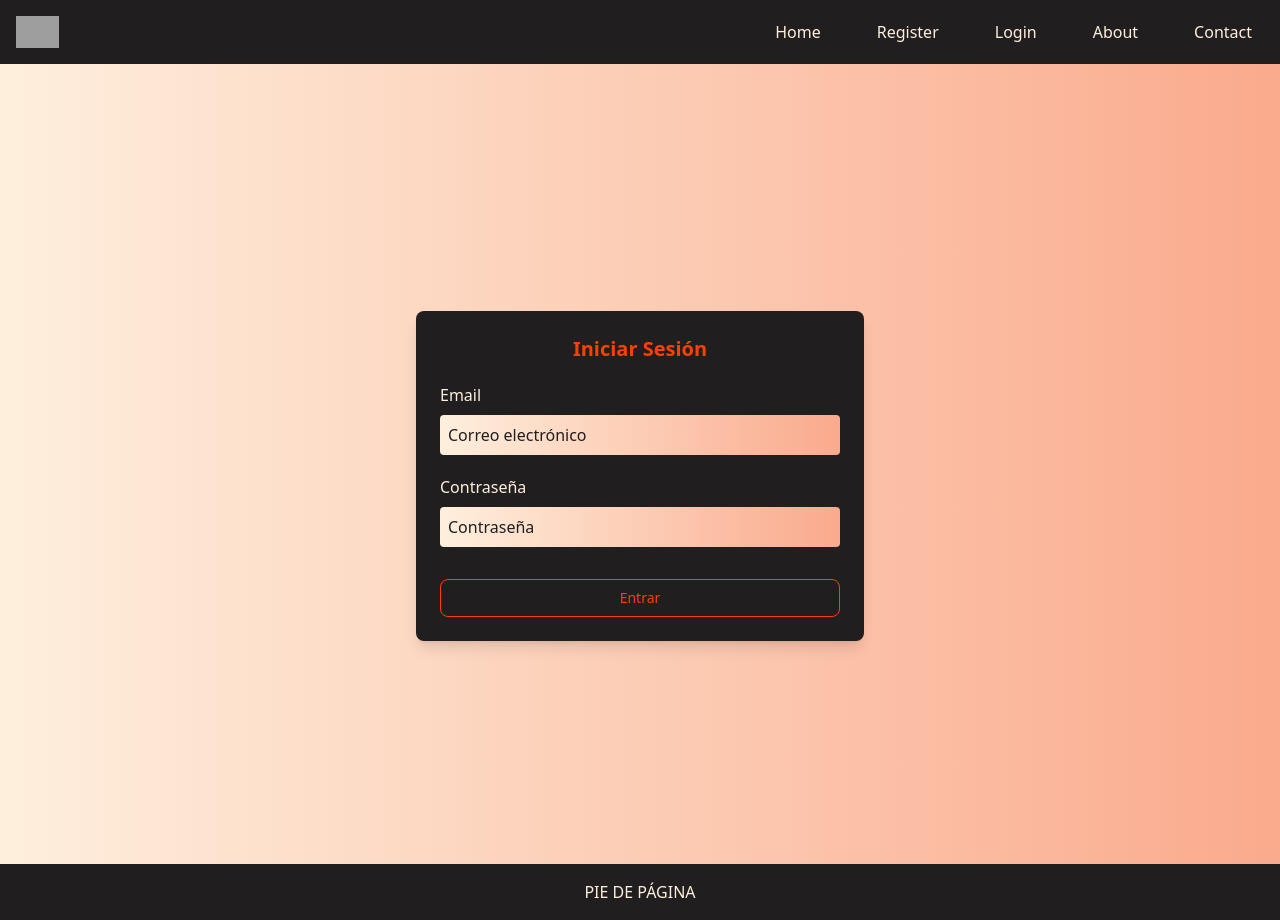
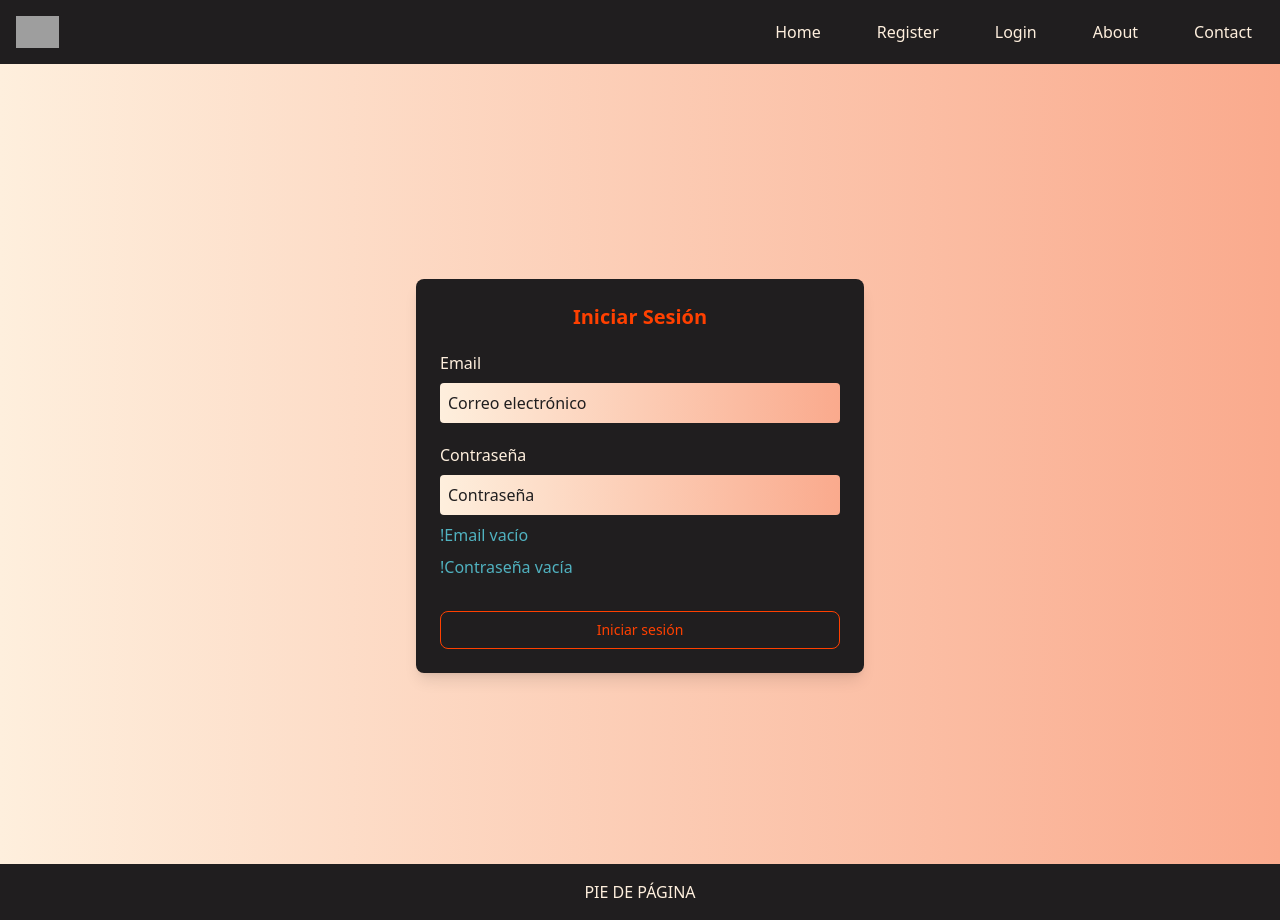
Before and after one commit to Yamibuza/TFG, an Angular app: page /login in a window 1280 px wide. Built offline with nearby package versions, Linux system fonts and the light colour scheme; grey boxes are pictures that could not be loaded.

Commit message:
login funcionando sin gestion

```diff
--- a/src/app/login/login.component.html
+++ b/src/app/login/login.component.html
@@ -11,23 +11,49 @@
   <div class="container mx-auto mt-6 p-6 max-w-md bg-[#201E1F] text-[#FEEFDD] shadow-lg rounded-lg">
     <h2 class="text-xl font-bold text-center text-[#FF4000]">Iniciar Sesión</h2>
 
-    <form (ngSubmit)="login()">
+    <form [formGroup]="loginForm" (ngSubmit)="login()">
+
       <div class="mt-5">
+
         <label class="block mb-2">Email</label>
-        <input type="email" [formControl]="email" placeholder="Correo electrónico" class="w-full p-2 rounded bg-gradient-to-r from-[#FEEFDD] to-[#FAAA8D] text-[#201E1F] placeholder-[#201E1F]">
+        <input type="email" formControlName="email" placeholder="Correo electrónico"
+          class="w-full p-2 rounded bg-gradient-to-r from-[#FEEFDD] to-[#FAAA8D] text-[#201E1F] placeholder-[#201E1F]">
+
+        </div>
+
+      <div class="mt-5">
+
+        <label class="block mb-2">Contraseña</label>
+        <input type="password" formControlName="password" placeholder="Contraseña"
+          class="w-full p-2 rounded bg-gradient-to-r from-[#FEEFDD] to-[#FAAA8D] text-[#201E1F] placeholder-[#201E1F]">
+
       </div>
 
-      <div class="mt-5">
-        <label class="block mb-2">Contraseña</label>
-        <input type="password" [formControl]="password" placeholder="Contraseña" class="w-full p-2 rounded bg-gradient-to-r from-[#FEEFDD] to-[#FAAA8D] text-[#201E1F] placeholder-[#201E1F]">
-      </div>
 
       @if (errorMessage) {
 
-      <p class="text-red-500 mt-2">{{ errorMessage }}</p>
+      <p class="text-[#50B2C0] mt-2">{{ errorMessage }}</p>
       }
 
-      <button type="submit" class="mt-8 w-full text-[#FF4000] hover:text-[#FEEFDD] border border-[#FF4000] hover:bg-[#FF4000] font-medium rounded-lg text-sm text-center p-2 mt-4">Entrar</button>
+      @if (loginForm.controls['email'].hasError('required')) {
+
+      <p class="text-[#50B2C0] mt-2">!Email vacío</p>
+      }
+
+      @if (loginForm.controls['email'].hasError('email')) {
+
+      <p class="text-[#50B2C0] mt-2">!Email no válido</p>
+      }
+
+      @if (loginForm.controls['password'].hasError('required')) {
+
+      <p class="text-[#50B2C0] mt-2">!Contraseña vacía</p>
+      }
+
+
+      <button type="submit" [disabled]="loginForm.invalid"
+        class="mt-8 w-full text-[#FF4000] hover:text-[#FEEFDD] border border-[#FF4000] hover:bg-[#FF4000] font-medium rounded-lg text-sm text-center p-2 mt-4">Iniciar
+        sesión</button>
     </form>
   </div>
 
--- a/src/app/login/login.component.ts
+++ b/src/app/login/login.component.ts
@@ -1,6 +1,6 @@
 import { Component } from '@angular/core';
 import { AuthService } from '../services/auth.service';
-import { FormControl, ReactiveFormsModule } from '@angular/forms';
+import { FormGroup, FormControl, Validators, ReactiveFormsModule } from '@angular/forms';
 
 @Component({
   selector: 'app-login',
@@ -11,22 +11,29 @@ import { FormControl, ReactiveFormsModule } from '@angular/forms';
 })
 export class LoginComponent {
 
-  email = new FormControl('');
-  password = new FormControl('');
+  loginForm = new FormGroup({
+    email: new FormControl('', [Validators.required, Validators.email]),
+    password: new FormControl('', Validators.required),
+  });
+
   errorMessage: string = '';
 
   constructor(private authService: AuthService) {}
 
   login() {
-    const emailValue = this.email.value;
-    const passwordValue = this.password.value;
 
-    if (emailValue && passwordValue) {
-      this.authService.login(emailValue, passwordValue).subscribe(response => {
+    if (this.loginForm.valid) {
+
+      const email = this.loginForm.value.email ?? '';
+      const password = this.loginForm.value.password ?? '';
+
+      this.authService.login(email, password).subscribe(response => {
         if (!response.success) {
+
           this.errorMessage = response.message;
         }
       });
+
     }
   }
 
```
